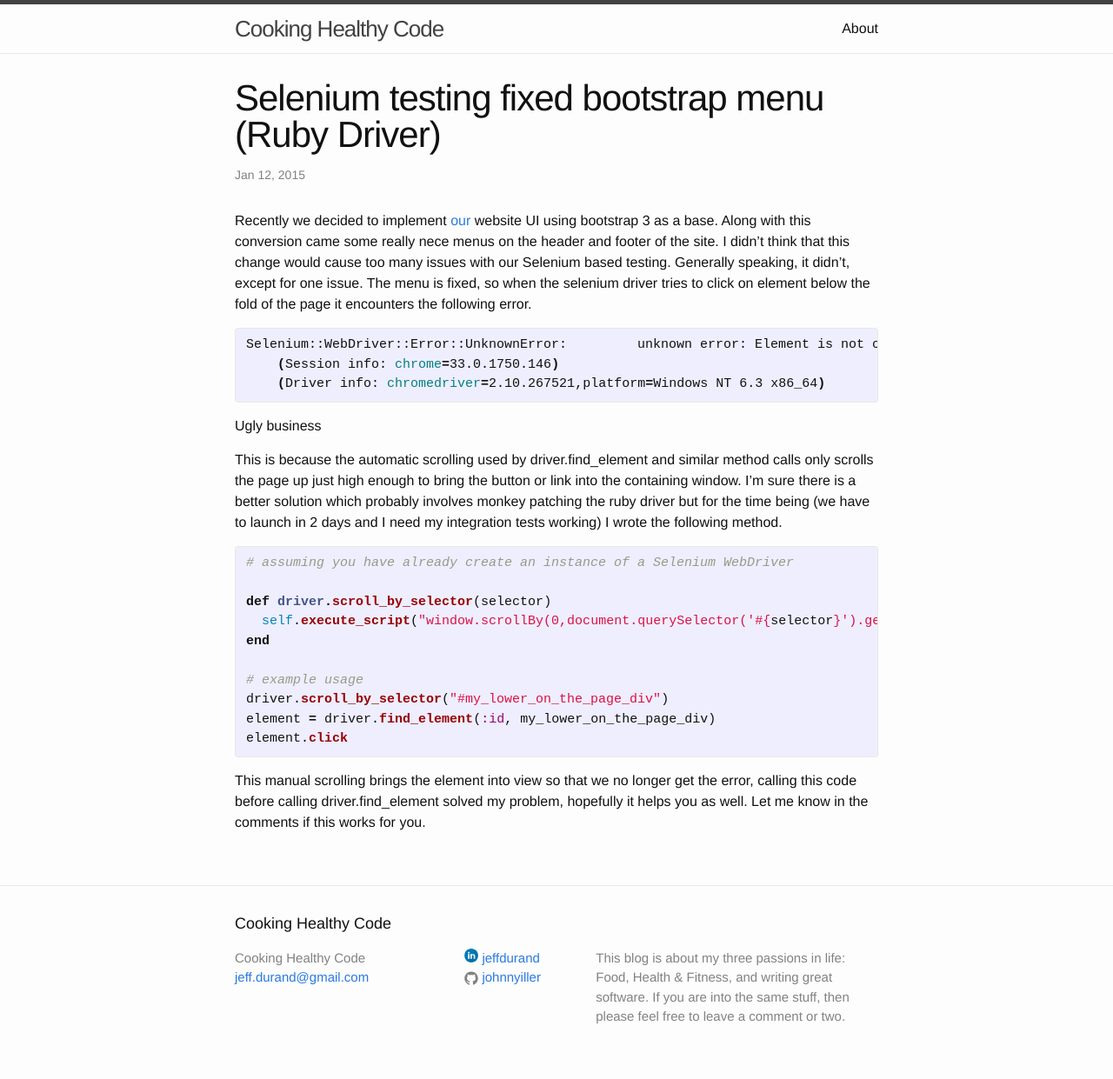
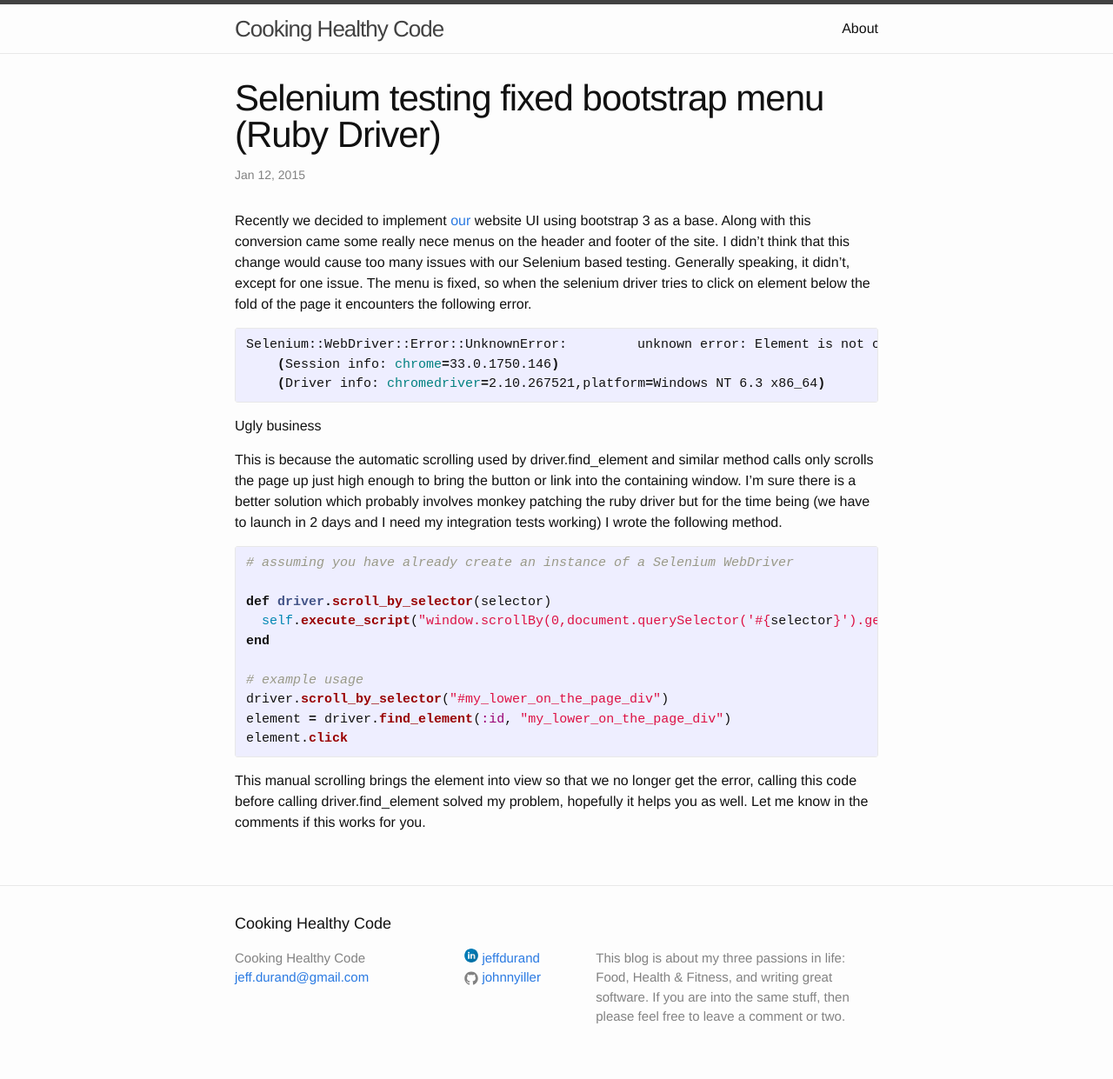
Before and after one commit to johnnyiller/johnnyiller.github.io, a Jekyll site: the page built from _posts/2015-1-12-selenium-ruby-rails-fixed-bootstrap-menu.markdown, in a window 1280 px wide. Shown: the whole page at 87% size. Built offline with Jekyll 4.4.1, drawn with Linux system fonts in a browser that asks for light colours; comment, search, counter and statistics services are not loaded.

```diff
--- a/_posts/2015-1-12-selenium-ruby-rails-fixed-bootstrap-menu.markdown
+++ b/_posts/2015-1-12-selenium-ruby-rails-fixed-bootstrap-menu.markdown
@@ -28,7 +28,7 @@ end
 
 # example usage
 driver.scroll_by_selector("#my_lower_on_the_page_div")
-element = driver.find_element(:id, my_lower_on_the_page_div)
+element = driver.find_element(:id, "my_lower_on_the_page_div")
 element.click
 
 {% endhighlight %}
```
